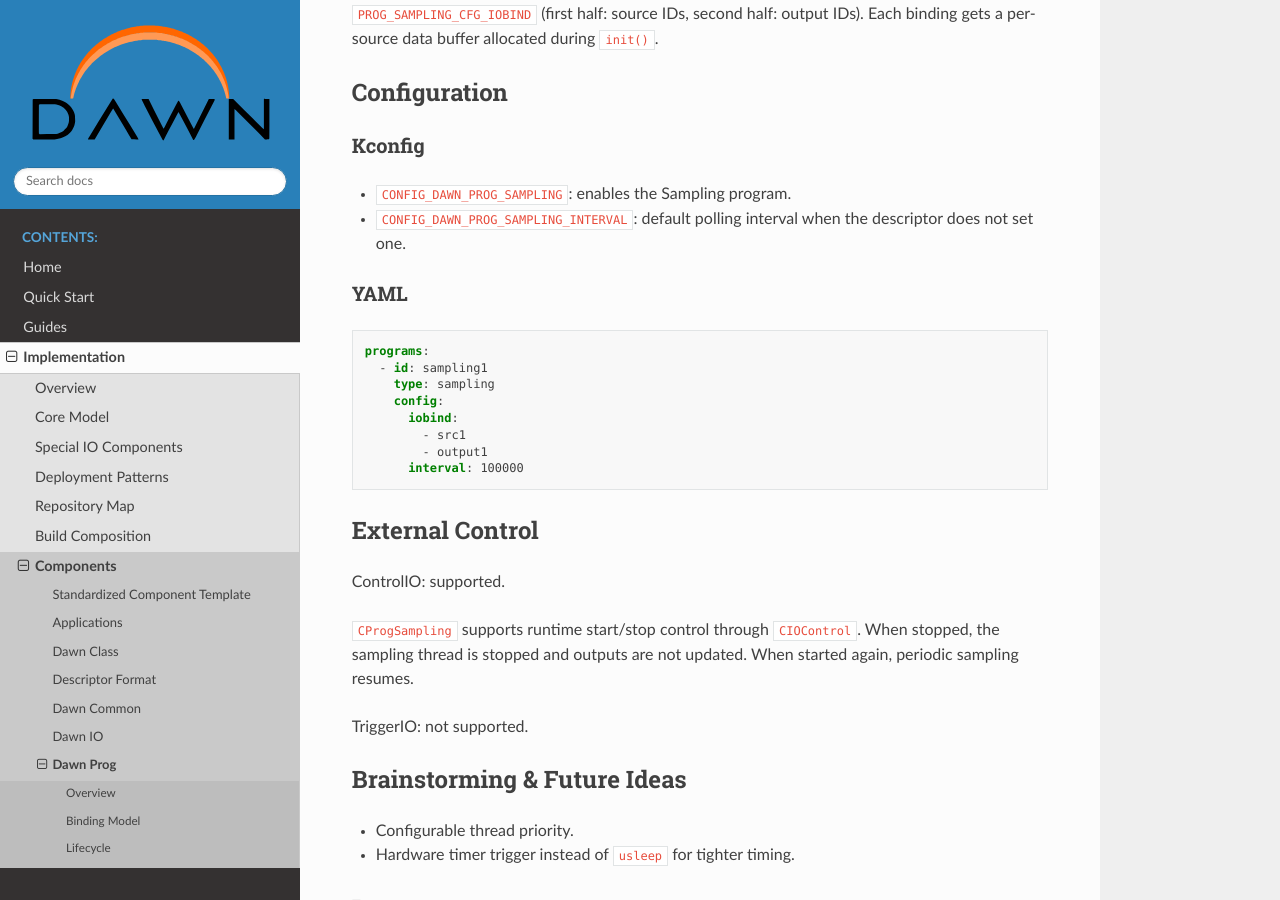
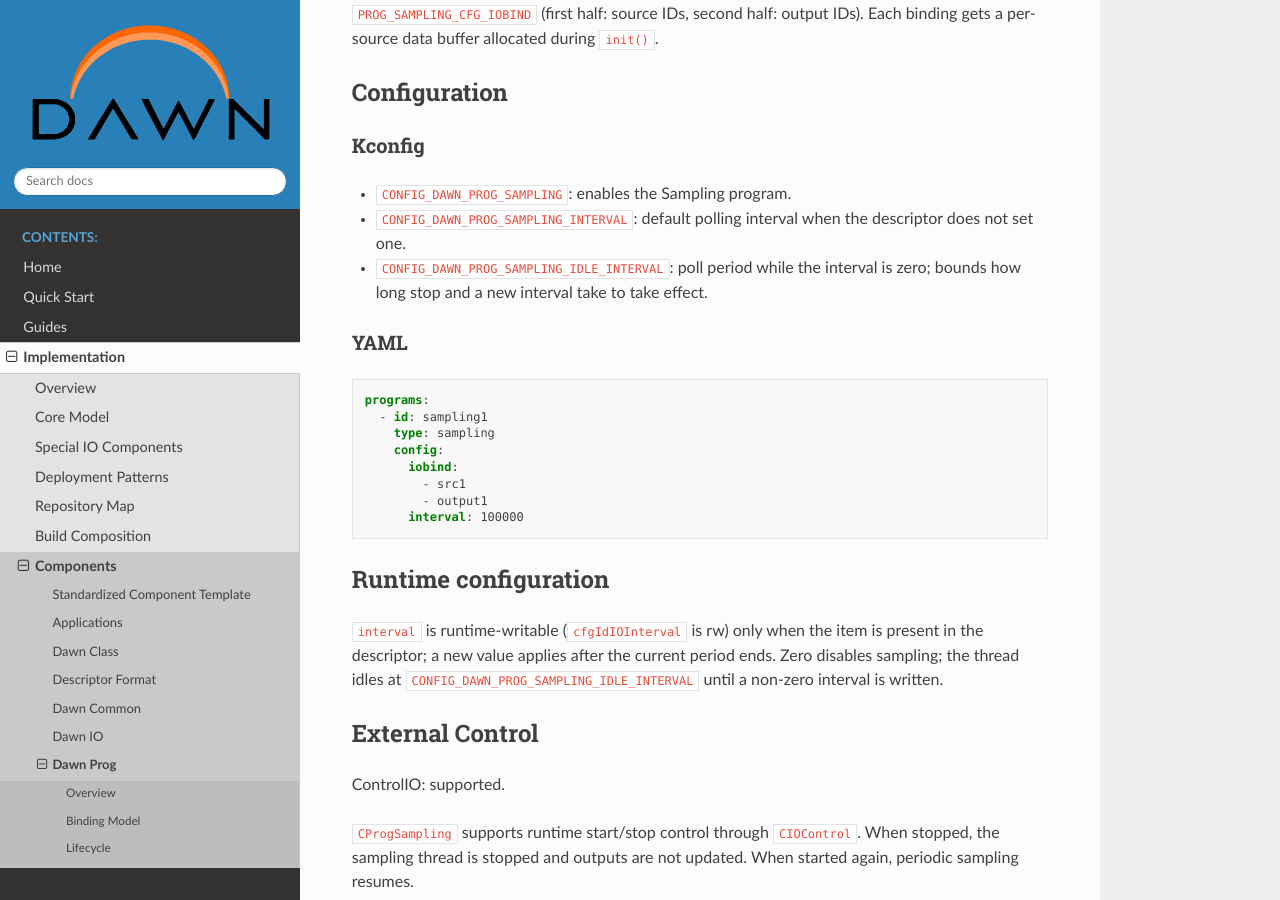
Before and after one commit to railab/dawn, a Sphinx documentation site: the page built from Documentation/components/prog/sampling.rst, in a window 1280 px wide and 900 px high, scrolled down 586 px. Built offline with Sphinx 7.4.7 and the Read the Docs theme 3.1.0, drawn with Linux system fonts in a browser that asks for light colours.

Commit message:
prog/sampling: runtime-writable interval, zero disables sampling
The interval config item was already declared RW but had no runtime
hook, so a host write never reached the thread. Apply it in
onSetObjConfig() and treat zero as disabled, idling instead of sampling
so the program can be left off until it is asked for.

Signed-off-by: raiden00pl <raiden00@railab.me>

```diff
--- a/Documentation/components/prog/sampling.rst
+++ b/Documentation/components/prog/sampling.rst
@@ -36,6 +36,8 @@
 - ``CONFIG_DAWN_PROG_SAMPLING``: enables the Sampling program.
 - ``CONFIG_DAWN_PROG_SAMPLING_INTERVAL``: default polling interval when the
   descriptor does not set one.
+- ``CONFIG_DAWN_PROG_SAMPLING_IDLE_INTERVAL``: poll period while the interval
+  is zero; bounds how long stop and a new interval take to take effect.
 
 YAML
 ----
@@ -50,6 +52,15 @@
            - src1
            - output1
          interval: 100000
+
+Runtime configuration
+=====================
+
+``interval`` is runtime-writable (``cfgIdIOInterval`` is rw) only when the
+item is present in the descriptor; a new value applies after the current
+period ends. Zero disables sampling;
+the thread idles at ``CONFIG_DAWN_PROG_SAMPLING_IDLE_INTERVAL`` until a
+non-zero interval is written.
 
 External Control
 ================
```
Also changed, not shown: 4 other files.
